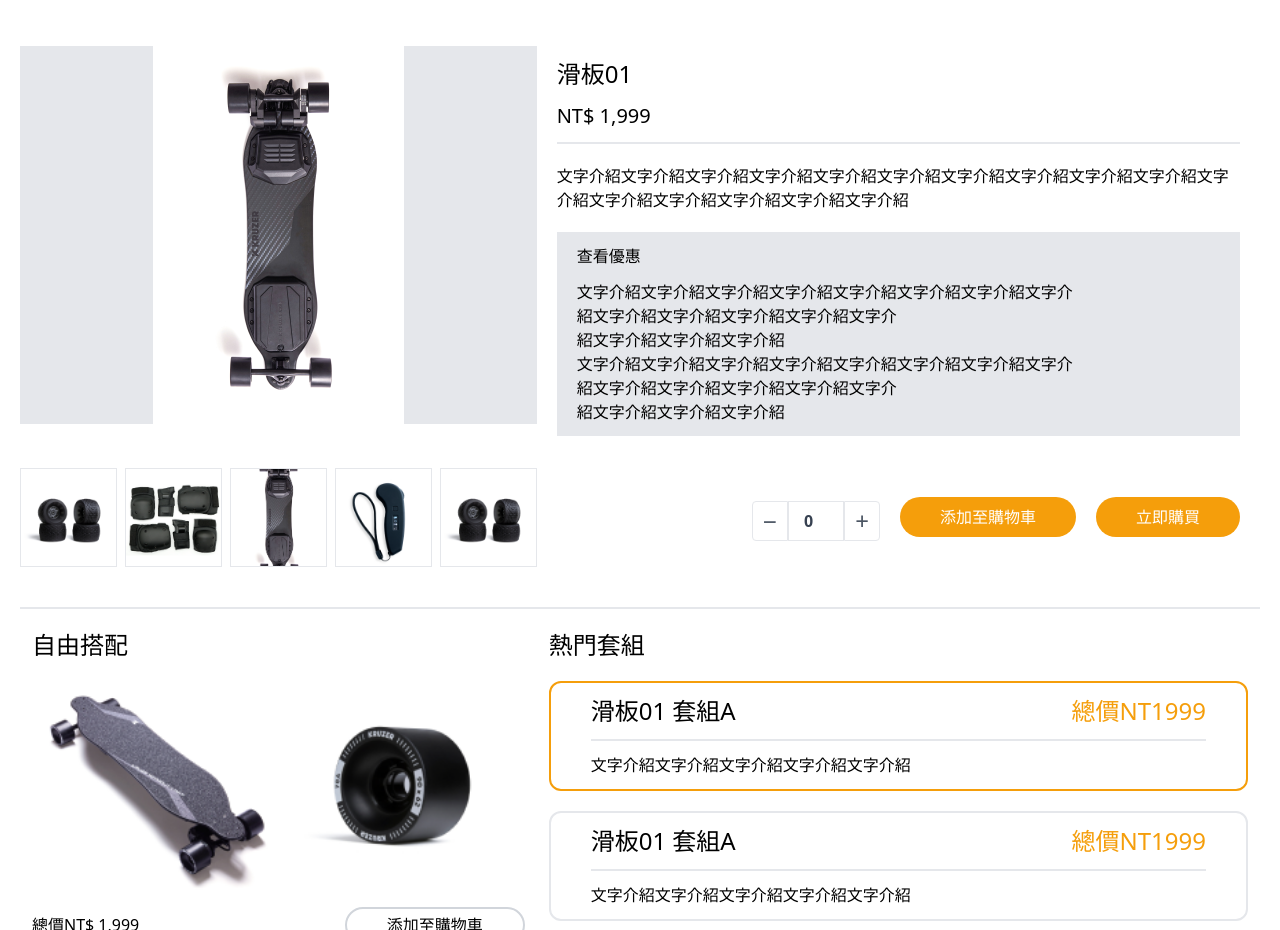
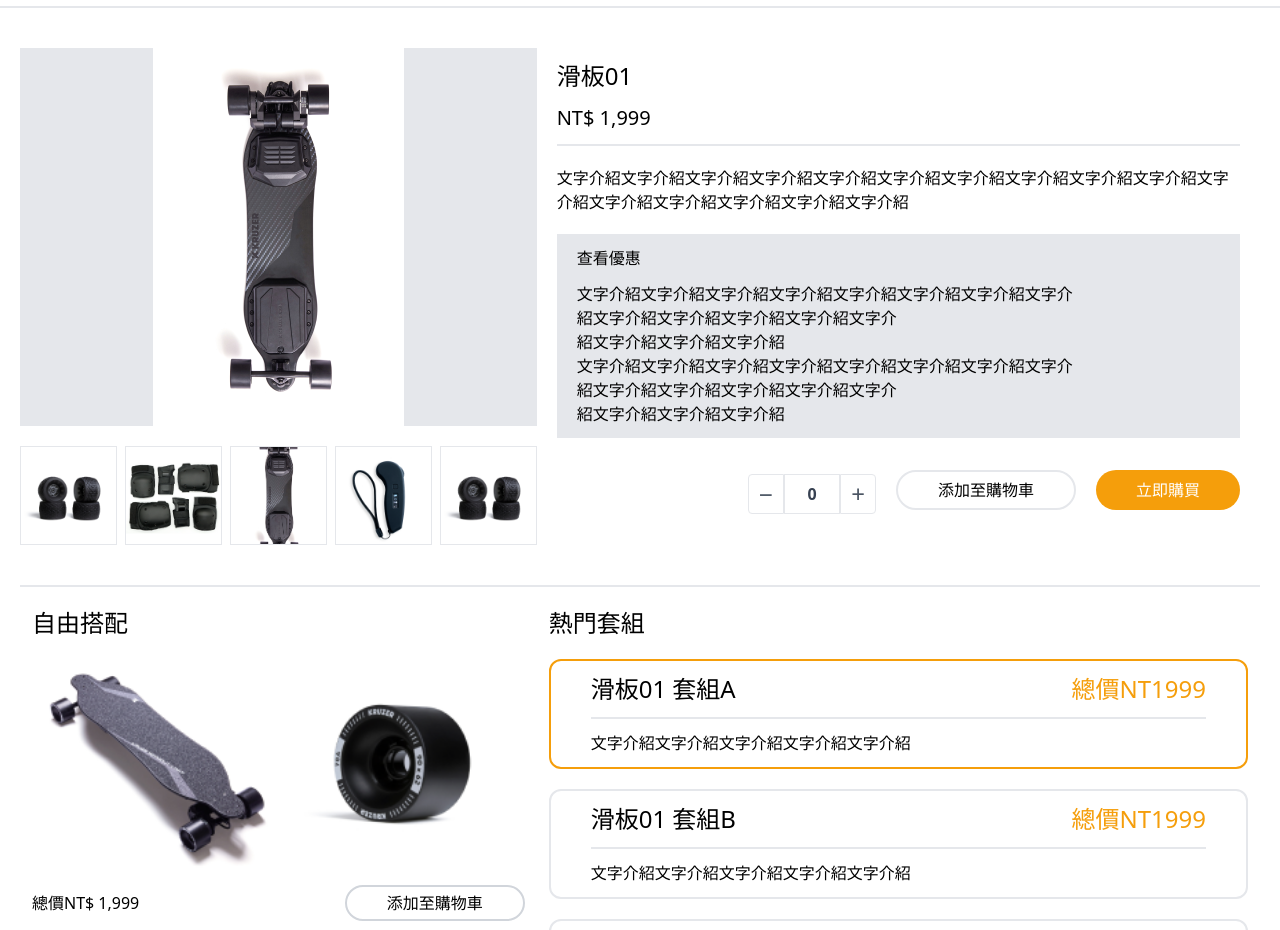
Before and after one commit to wwchen412/kruzer, a plain HTML site: page product.html in a window 1280 px wide. Shown: the part 54-984 px from the top of the page. Drawn offline with nearby package versions, Linux system fonts and the light colour scheme.

Commit message:
product done

```diff
--- a/product.html
+++ b/product.html
@@ -11,7 +11,7 @@
 </head>
 
 <body>
-    <div class="px-6 py-3 lg:px-8">
+    <div class="px-6 py-3 lg:px-8 border-b-2">
         <nav class="flex items-center justify-between" aria-label="Global">
             <div class="flex lg:flex-1">
                 <a href="/kruzer" class="-m-1.5 p-1.5">
@@ -49,14 +49,34 @@
     </div>
     <div class="container mx-auto my-10 px-5 max-w-screen-xl w-full">
         <div id="main" class="flex flex-wrap w-full border-b-2 pb-10">
-            <div class="slider w-5/12">
+            <div class="slider md:w-5/12 w-full">
                 <div class="slider_img bg-gray-200">
                     <img src="images/skate.png" alt="" class="max-w-full w-auto m-auto">
                 </div>
+                <div class="slider_child grid grid-cols-5 gap-x-2 mt-5">
+                    <div class="border cursor-pointer relative w-full bg-cover bg-no-repeat bg-center"
+                        style="padding-bottom: 100%; background-image: url('images/cloud.png');">
                     </div>
-            <div class="content w-7/12 p-3 px-5">
-                <h3 class="text-2xl mb-3">滑板01</h3>
-                <h4 class="text-xl pb-3 border-b-2">NT$ 1,999</h4>
+                    <div class="border cursor-pointer relative w-full bg-cover bg-no-repeat bg-center"
+                        style="padding-bottom: 100%; background-image: url('images/cover.png');">
+                    </div>
+                    <div class="border cursor-pointer relative w-full bg-cover bg-no-repeat bg-center"
+                        style="padding-bottom: 100%; background-image: url('images/skate.png');">
+                    </div>
+                    <div class="border cursor-pointer relative w-full bg-cover bg-no-repeat bg-center"
+                        style="padding-bottom: 100%; background-image: url('images/remote.png');">
+                    </div>
+                    <div class="border cursor-pointer relative w-full bg-cover bg-no-repeat bg-center"
+                        style="padding-bottom: 100%; background-image: url('images/cloud.png');">
+                    </div>
+                </div>
+            </div>
+            <div class="content md:w-7/12 w-full md:p-3 md:px-5">
+                <div class="flex md:block flex-wrap justify-between border-b-2 md:border-0 items-center">
+                    <h3 class="text-2xl mb-3 mt-3 md:mt-0">滑板01</h3>
+                    <h4 class="text-xl md:pb-3 md:border-b-2">NT$ 1,999</h4>
+                </div>
+
                 <p class="py-5">文字介紹文字介紹文字介紹文字介紹文字介紹文字介紹文字介紹文字介紹文字介紹文字介紹文字介紹文字介紹文字介紹文字介紹文字介紹文字介紹</p>
                 <div class="py-3 px-5 bg-gray-200">
                     <p class="mb-3">查看優惠</p>
@@ -67,34 +87,16 @@
                         紹文字介紹文字介紹文字介紹文字介紹文字介<br />
                         紹文字介紹文字介紹文字介紹</p>
                 </div>
-            </div>
-            <div class="slider_child grid grid-cols-5 w-5/12 gap-x-2 mt-5">
-                <div class="border relative w-full bg-cover bg-no-repeat bg-center"
-                    style="padding-bottom: 100%; background-image: url('images/cloud.png');">
-                </div>
-                <div class="border relative w-full bg-cover bg-no-repeat bg-center"
-                    style="padding-bottom: 100%; background-image: url('images/cover.png');">
-                </div>
-                <div class="border relative w-full bg-cover bg-no-repeat bg-center"
-                    style="padding-bottom: 100%; background-image: url('images/skate.png');">
-                </div>
-                <div class="border relative w-full bg-cover bg-no-repeat bg-center"
-                    style="padding-bottom: 100%; background-image: url('images/remote.png');">
-                </div>
-                <div class="border relative w-full bg-cover bg-no-repeat bg-center"
-                    style="padding-bottom: 100%; background-image: url('images/cloud.png');">
-                </div>
-            </div>
-            <div class="w-7/12 p-3 px-5 mt-5 flex flex-wrap content-center justify-end">
-                <div class="number-input h-10 w-32 mr-5">
+                <div class="md:py-3  mt-5 flex flex-wrap content-center md:justify-end justify-between">
+                    <div class="number-input h-10 md:w-32 w-24 md:mr-5">
                         <div class="flex flex-row h-10 w-full rounded-lg relative bg-transparent mt-1">
                             <button data-action="decrement"
                                 class="border text-gray-600 hover:text-gray-700 hover:bg-gray-100 h-full w-20 rounded-l cursor-pointer outline-none">
                                 <span class="m-auto text-2xl font-thin">−</span>
                             </button>
-                        <input type="number"
-                            class="outline-none focus:outline-none text-center w-full border font-semibold text-md hover:text-black focus:text-black  md:text-basecursor-default flex items-center text-gray-700  outline-none"
-                            name="custom-input-number" value="0"></input>
+                            <input type="text"
+                                class="outline-none text-center focus:outline-none text-center appearance-none w-full border font-semibold text-md hover:text-black focus:text-black  md:text-basecursor-default flex items-center text-gray-700  outline-none"
+                                value="0"></input>
                             <button data-action="increment"
                                 class="border text-gray-600 hover:text-gray-700 hover:bg-gray-100 h-full w-20 rounded-r cursor-pointer">
                                 <span class="m-auto text-2xl font-thin">+</span>
@@ -102,14 +104,17 @@
                         </div>
 
                     </div>
-                <button href="#" class="rounded-full px-10 py-1 text-base bg-amber-500 text-white mr-5">添加至購物車
+                    <button href="#" class="rounded-full md:px-10 px-3 py-1 text-base border-2 md:mr-5">添加至購物車
                     </button>
-                <button href="#" class="rounded-full px-10 py-1 text-base bg-amber-500 text-white">立即購買
+                    <button href="#" class="rounded-full md:px-10 px-3 py-1 text-base bg-amber-500 text-white">立即購買
                     </button>
                 </div>
             </div>
-        <div id="customize" class="flex flex-wrap w-full pt-5">
-            <div class="md:w-5/12 px-3">
+
+
+        </div>
+        <div id="customize" class="flex flex-wrap w-full pt-5 mb-10">
+            <div class="md:w-5/12 w-full md:px-3">
                 <h3 class="text-2xl">自由搭配</h3>
                 <div class="select_group mb-5">
                     <div class="select_img grid grid-cols-2">
@@ -123,49 +128,59 @@
                     </div>
                 </div>
                 <div class="flex items-center items-start mb-2">
-                    <input id="checkbox-1" aria-describedby="checkbox-1" type="checkbox" class="border-gray-300 accent-amber-500 h-4 w-4 rounded" checked="">
+                    <input id="checkbox-1" aria-describedby="checkbox-1" type="checkbox"
+                        class="border-gray-300 accent-amber-500 h-4 w-4 rounded" checked="">
                     <label for="checkbox-1" class="ml-5">K2滑板 板身 NT$ 1,999</label>
                 </div>
                 <div class="flex items-center items-start mb-2">
-                    <input id="checkbox-1" aria-describedby="checkbox-1" type="checkbox" class="border-gray-300 accent-amber-500 h-4 w-4 rounded" checked="">
+                    <input id="checkbox-1" aria-describedby="checkbox-1" type="checkbox"
+                        class="border-gray-300 accent-amber-500 h-4 w-4 rounded" checked="">
                     <label for="checkbox-1" class="ml-5">K2滑板 板身 NT$ 1,999</label>
                 </div>
                 <div class="flex items-center items-start mb-2">
-                    <input id="checkbox-1" aria-describedby="checkbox-1" type="checkbox" class="border-gray-300 accent-amber-500 h-4 w-4 rounded" checked="">
+                    <input id="checkbox-1" aria-describedby="checkbox-1" type="checkbox"
+                        class="border-gray-300 accent-amber-500 h-4 w-4 rounded" checked="">
                     <label for="checkbox-1" class="ml-5">K2滑板 板身 NT$ 1,999</label>
                 </div>
                 <div class="flex items-center items-start mb-2">
-                    <input id="checkbox-1" aria-describedby="checkbox-1" type="checkbox" class="border-gray-300 accent-amber-500 h-4 w-4 rounded" checked="">
+                    <input id="checkbox-1" aria-describedby="checkbox-1" type="checkbox"
+                        class="border-gray-300 accent-amber-500 h-4 w-4 rounded" checked="">
                     <label for="checkbox-1" class="ml-5">K2滑板 板身 NT$ 1,999</label>
                 </div>
             </div>
-            <div class="md:w-7/12 px-3">
+            <div class="md:w-7/12 w-full md:px-3">
                 <h3 class="text-2xl mb-5">
                     熱門套組
                 </h3>
-                <div class="border-2 border-amber-500 rounded-xl p-3 px-10 mb-5">
-                    <div class="setName border-b-2 text-2xl font-normal flex justify-between pb-3">
+                <div class="border-2 border-amber-500 rounded-xl p-3 md:px-10 px-5 mb-5">
+                    <div class="setName border-b-2 md:text-2xl font-normal flex justify-between pb-3">
                         <p>滑板01 套組A</p>
                         <p class="text-amber-500">總價NT1999</p>
                     </div>
                     <p class="pt-3">文字介紹文字介紹文字介紹文字介紹文字介紹</p>
                 </div>
-                <div class="border-2 rounded-xl p-3 px-10 mb-5">
-                    <div class="setName border-b-2 text-2xl font-normal flex justify-between pb-3">
-                        <p>滑板01 套組A</p>
+                <div class="border-2 rounded-xl p-3 md:px-10 px-5 mb-5">
+                    <div class="setName border-b-2 md:text-2xl font-normal flex justify-between pb-3">
+                        <p>滑板01 套組B</p>
                         <p class="text-amber-500">總價NT1999</p>
                     </div>
                     <p class="pt-3">文字介紹文字介紹文字介紹文字介紹文字介紹</p>
                 </div>
-                <div class="border-2 rounded-xl p-3 px-10 mb-5">
-                    <div class="setName border-b-2 text-2xl font-normal flex justify-between pb-3">
-                        <p>滑板01 套組A</p>
+                <div class="border-2 rounded-xl p-3 md:px-10 px-5 mb-5">
+                    <div class="setName border-b-2 md:text-2xl font-normal flex justify-between pb-3">
+                        <p>滑板01 套組C</p>
                         <p class="text-amber-500">總價NT1999</p>
                     </div>
                     <p class="pt-3">文字介紹文字介紹文字介紹文字介紹文字介紹</p>
                 </div>
             </div>
         </div>
+        <div id="descrition" class="mb-5">
+            <h5 class="border-b-2 py-3 text-2xl mb-5">產品詳情</h5>
+            <div class="text_edit">
+                <img src="images/FireShot Capture 009 - KRUZER K2 電動滑板 KRUZER 酷行科技 - www.kruzerboards 1.png" alt="">
+            </div>
+        </div>
 </body>
 
 </html>
```
Lines whose indentation alone changed are shown as unchanged.
